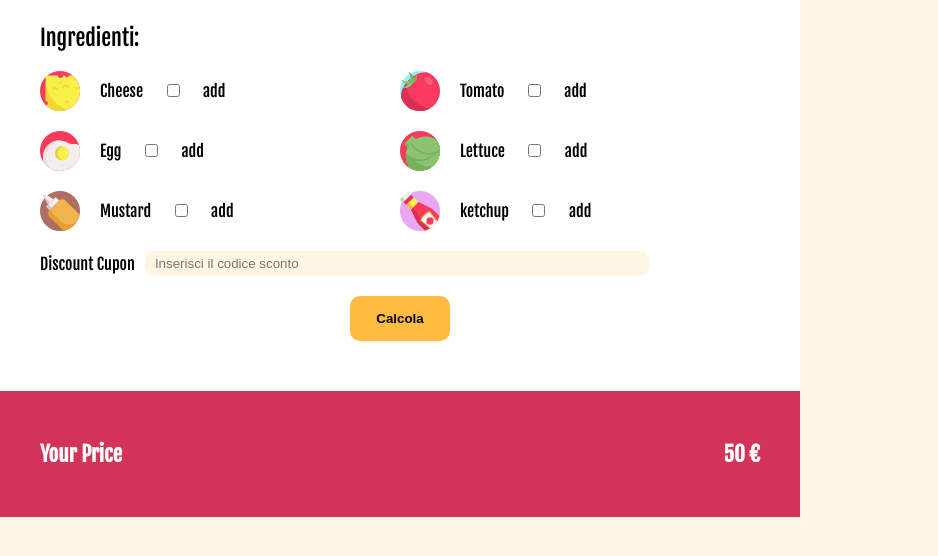
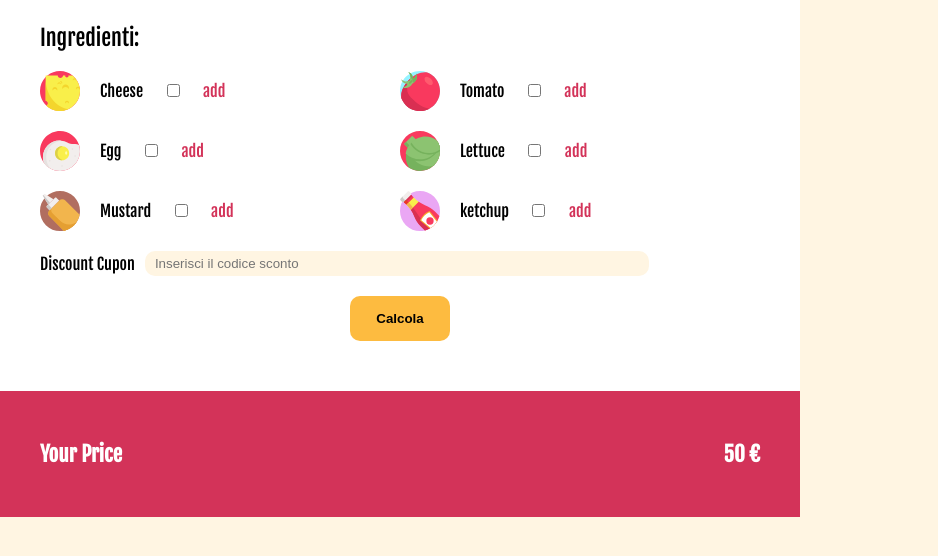
Before and after one commit to a-benvenuti/js-burger, a plain HTML site: page index.html in a window 1280 px wide. Shown: the part 228-784 px from the top of the page, without its empty margins (0-938 px from the left). Drawn offline with Linux system fonts and the light colour scheme.

Commit message:
migliorati colori

```diff
--- a/css/style.css
+++ b/css/style.css
@@ -78,6 +78,9 @@ header{
 .lista_ingredienti li input{
   margin: 0px 20px;
 }
+.lista_ingredienti li span{
+  color:  #d33359;
+}
 .codice_sconto{
   align-items: center;
   margin: 20px 0px;
@@ -107,5 +110,4 @@ footer div{
   font-size: 21px;
   font-weight: bold;
 }
-
 /* /PREZZO FINALE */
--- a/index.html
+++ b/index.html
@@ -30,12 +30,12 @@
       <div class="ingredienti_wrapper">
         <h2>Ingredienti:</h2>
         <ul class="lista_ingredienti flex_display">
-          <li class="flex_display"> <img src="img/cheese.svg" alt="formaggio" class="img-resize"> <label for="cheese"> Cheese <input id="" class="add_ingredienti" type="checkbox" value="5"> add</label> </li>
-          <li class="flex_display"> <img src="img/tomato.svg" alt="pomodoro" class="img-resize"> <label for="tomato"> Tomato <input id="" class="add_ingredienti" type="checkbox" value="2"> add</label> </li>
-          <li class="flex_display"> <img src="img/fried-egg.svg" alt="uova" class="img-resize"> <label for="egg"> Egg <input id="" class="add_ingredienti" type="checkbox" value="4"> add</label> </li>
-          <li class="flex_display"> <img src="img/lettuce.svg" alt="lattuga" class="img-resize"> <label for="latuge"> Lettuce <input id="" class="add_ingredienti" type="checkbox" value="3"> add</label> </li>
-          <li class="flex_display"> <img src="img/mustard.svg" alt="senape" class="img-resize"> <label for="mustard"> Mustard <input id=""  class="add_ingredienti"type="checkbox" value="1"> add</label> </li>
-          <li class="flex_display"> <img src="img/ketchup.svg" alt="ketchup" class="img-resize"> <label for="ketchup"> ketchup <input id="" class="add_ingredienti" type="checkbox" value="1"> add</label> </li>
+          <li class="flex_display"> <img src="img/cheese.svg" alt="formaggio" class="img-resize"> <label for="cheese"> Cheese <input id="" class="add_ingredienti" type="checkbox" value="5"> <span>add</span> </label> </li>
+          <li class="flex_display"> <img src="img/tomato.svg" alt="pomodoro" class="img-resize"> <label for="tomato"> Tomato <input id="" class="add_ingredienti" type="checkbox" value="2"> <span>add</span> </label> </li>
+          <li class="flex_display"> <img src="img/fried-egg.svg" alt="uova" class="img-resize"> <label for="egg"> Egg <input id="" class="add_ingredienti" type="checkbox" value="4"> <span>add</span> </label> </li>
+          <li class="flex_display"> <img src="img/lettuce.svg" alt="lattuga" class="img-resize"> <label for="latuge"> Lettuce <input id="" class="add_ingredienti" type="checkbox" value="3"> <span>add</span> </label> </li>
+          <li class="flex_display"> <img src="img/mustard.svg" alt="senape" class="img-resize"> <label for="mustard"> Mustard <input id=""  class="add_ingredienti"type="checkbox" value="1"> <span>add</span> </label> </li>
+          <li class="flex_display"> <img src="img/ketchup.svg" alt="ketchup" class="img-resize"> <label for="ketchup"> ketchup <input id="" class="add_ingredienti" type="checkbox" value="1"> <span>add</span> </label> </li>
         </ul>
       </div>
       <div class="codice_sconto flex_display">
```
